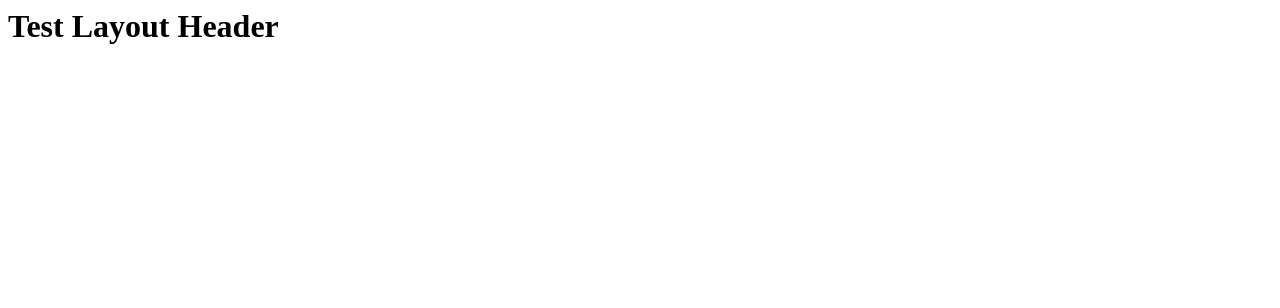
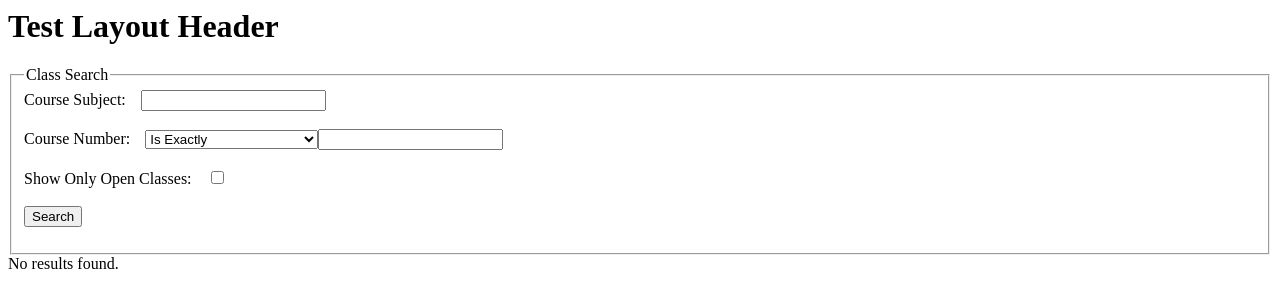
Before and after one commit to BrentMorriss/F-for-Effort, a CodeIgniter app: page /index.php/registration/search in a window 1280 px wide. Shown: the top 308 px of the page. Run offline with CodeIgniter, Linux system fonts and the light colour scheme.

Commit message:
Add crappy search

```diff
--- a/application/config/database.php
+++ b/application/config/database.php
@@ -50,7 +50,7 @@ $active_record = TRUE;
 
 $db['default']['hostname'] = 'localhost';
 $db['default']['username'] = 'root';
-$db['default']['password'] = 'spacerocket8';
+$db['default']['password'] = '';
 $db['default']['database'] = 'registration';
 $db['default']['dbdriver'] = 'mysql';
 $db['default']['dbprefix'] = '';
--- a/application/controllers/registration.php
+++ b/application/controllers/registration.php
@@ -6,6 +6,7 @@ class Registration extends LayoutController
 	{
 		parent::__construct();
 		$this->load->helper('url');
+		$this->load->helper('form');
 	}
 
 	public function index()
@@ -22,6 +23,70 @@ class Registration extends LayoutController
 
 	public function search()
 	{
-		$this->Set('content', $this->load->view('registration/search'));
+		// Define a variable for search results.
+		$results = array();
+
+		// If post data came in,
+		$post = $this->input->post(null, true);
+		if(!empty($post))
+		{
+			print_r($post);
+			// Build a query.
+			$sign = $this->input->post('courseNumberSearchType');
+
+			// Find the sign to use in the course number search.
+			if($sign == 'greater')
+			{
+				$sign = '>';
+			}
+			else if($sign == 'less')
+			{
+				$sign = '<';
+			}
+			else
+			{
+				$sign = '=';
+			}
+
+			$courseNumber = $this->input->post('courseNumber');
+			if(empty($courseNumber))
+			{
+				$courseNumber = '*';
+				$sign = '=';
+			}
+			//if($this->input->post('courseNumberSearchType') == 'contains')
+			//{
+			//	$courseNumber = '%'.$courseNumber.'%';
+			//}
+
+			// TODO: Sync this up with course_enrollment table.
+			//$endQuery = '';
+			//if($this->input->post('openClasses') == 1)
+			//{
+			//	$endQuery = ' AND
+			//}
+
+			$deptID = -1;
+			$subject = $this->input->post('subject');
+			$subject = $this->db->query('SELECT id FROM departments WHERE ticker=? OR name=?', array($subject, $subject));
+			$deptID = -1;
+			if($subject->num_rows() == 1)
+			{
+					foreach($subject->result() as $row)
+					{
+						$deptID = $row->id;
+					}
+			}
+			$query = 'SELECT * FROM courses WHERE course_number'.$sign.'?';
+			if($deptID != -1)
+			{
+				$query .= ' AND deptartment_id=?';
+			}
+			$results = $this->db->query($query, array($courseNumber, $deptID));
+		}
+
+		$data = array();
+		$data['results'] = $results;
+		$this->Set('content', $this->load->view('registration/search', $data, true));
 	}
 }
--- a/application/views/registration/search.php
+++ b/application/views/registration/search.php
@@ -1,10 +1,39 @@
-<!DOCTYPE html>
-<html lang="en">
-<head>
-</head>
-<body>
+<?php
+echo form_fieldset('Class Search');
+echo form_open(base_url().'index.php/registration/search');
 
-Search Page Goes Here
+echo '<label style="margin-right: 15px;"> Course Subject:</label>';
+echo form_input(array('id'=>'subject', 'name'=>'subject')) . '<br></br>';
 
-</body>
-</html>
+echo '<label style="margin-right: 15px;"> Course Number:</label>';
+$options = array(
+	'exact' => 'Is Exactly',
+	'contains' => 'Contains',
+	'greater' => 'Greater Than or Equal To',
+	'less' => 'Less Than or Equal To'
+	);
+	echo form_dropdown('courseNumberSearchType', $options, 'exact');
+	echo form_input(array('id'=>'courseNumber', 'name'=>'courseNumber')) . '<br></br>';
+
+echo '<label style="margin-right: 15px;"> Show Only Open Classes:</label>'.form_checkbox('openClasses', '1', false) . '<br></br>';
+
+echo form_submit(array('name'=>'submit'), 'Search');
+echo form_close();
+echo form_fieldset_close();
+
+if(isset($results))
+{
+	if(!empty($results) && $results->num_rows() > 0)
+	{
+		foreach($results->result() as $row)
+		{
+			echo $row->name . ' - ' . $row->description . ' - OPEN';
+		}
+	}
+	else
+	{
+		echo 'No results found.';
+	}
+}
+
+?>
```
Also changed, not shown: application/views/users/login.php (+12 -22 lines).
